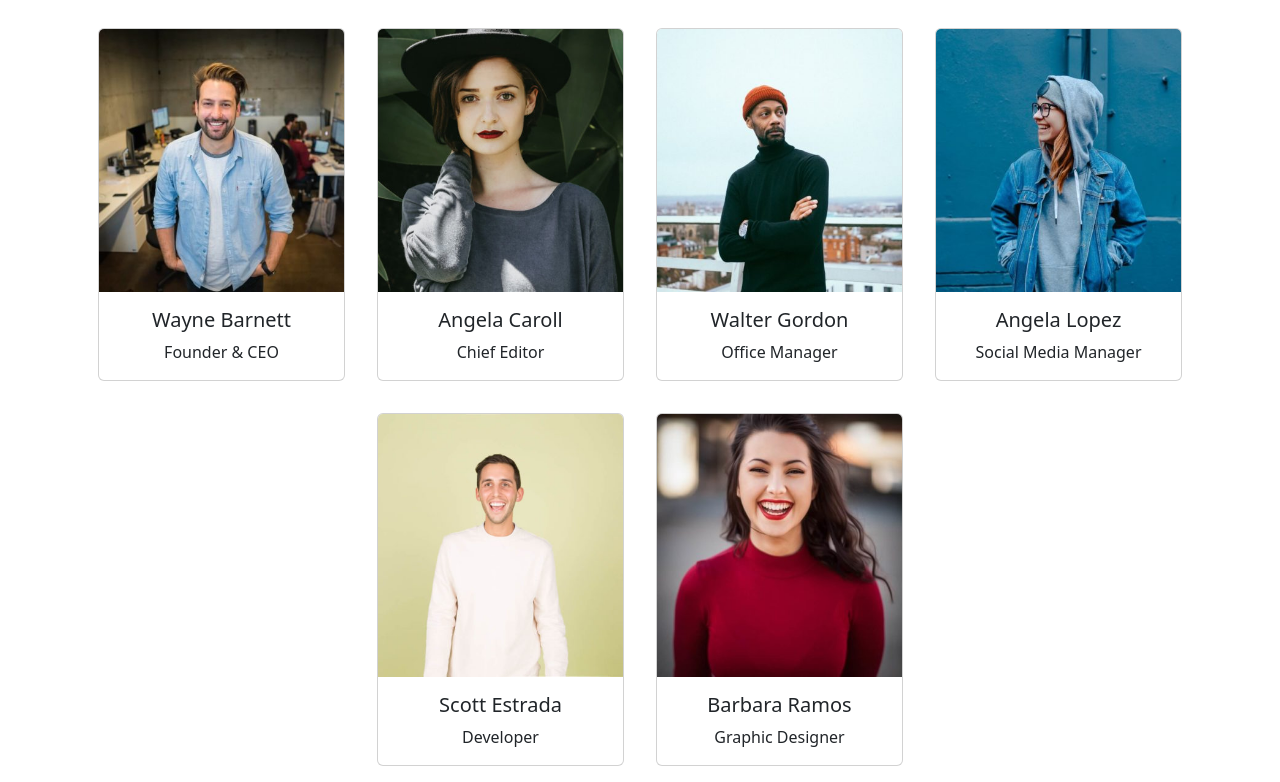
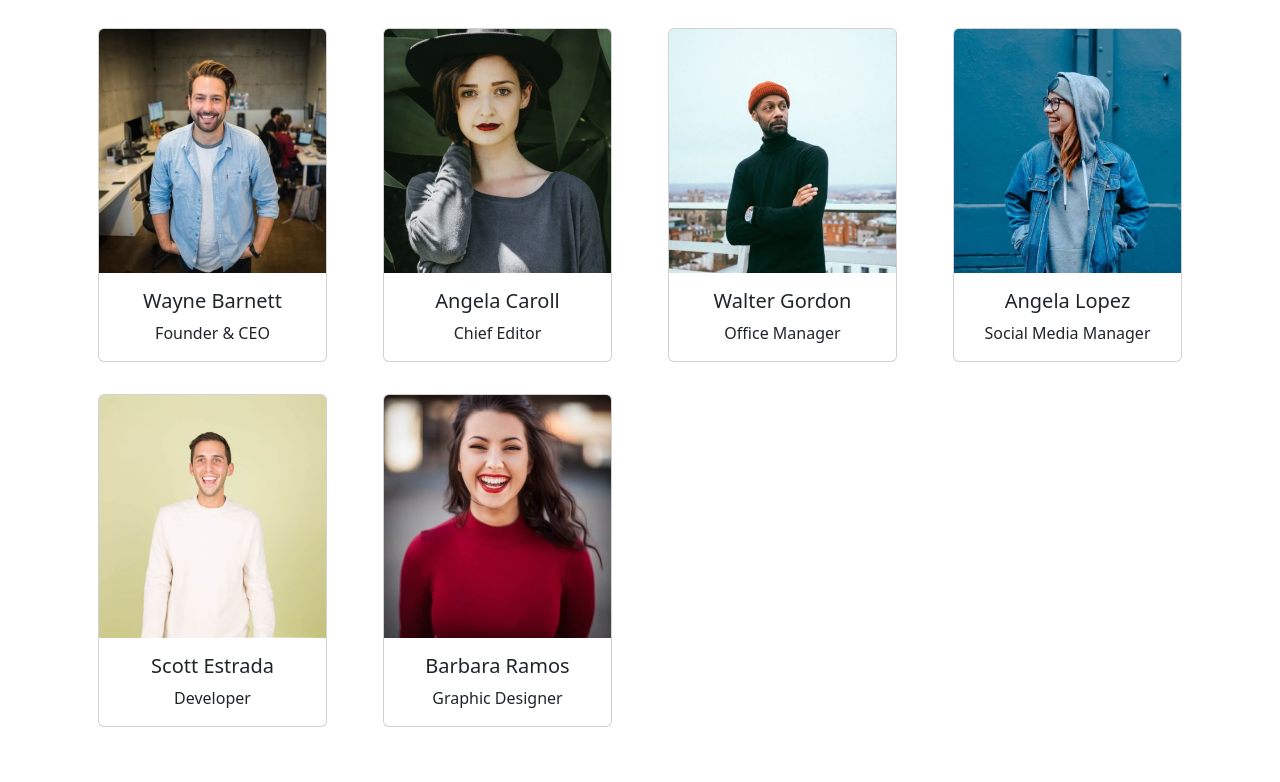
Before and after one commit to AlexNunzi/js-our-team, a plain HTML site: page bonus 2/index.html in a window 1280 px wide. Shown: the part 58-840 px from the top of the page. After the commit the page ends 801 px from the top, so only its background shows below. Drawn offline with nearby package versions, Linux system fonts and the light colour scheme.

Commit message:
Aggiunta classe row a cardsContainer per rispettare il grid system di bootstrap che prevede di concatenare container > row > col

```diff
--- a/bonus 2/index.html
+++ b/bonus 2/index.html
@@ -12,7 +12,7 @@
         <main>
             <section id="ourTeam" class="container text-center">
                 <h2 class="m-3">Our Team</h2>
-                <div id="cardsContainer" class="d-flex flex-wrap justify-content-center">
+                <div id="cardsContainer" class="row">
 
                 </div>
             </section>
```
